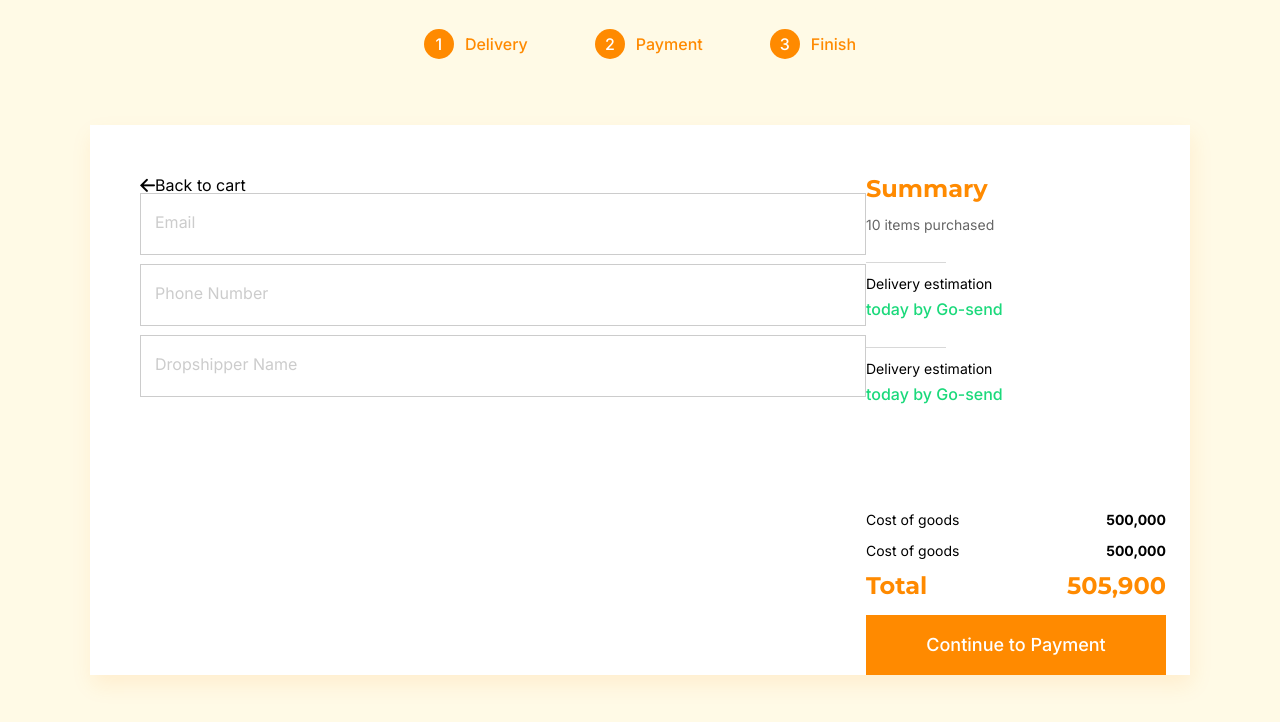
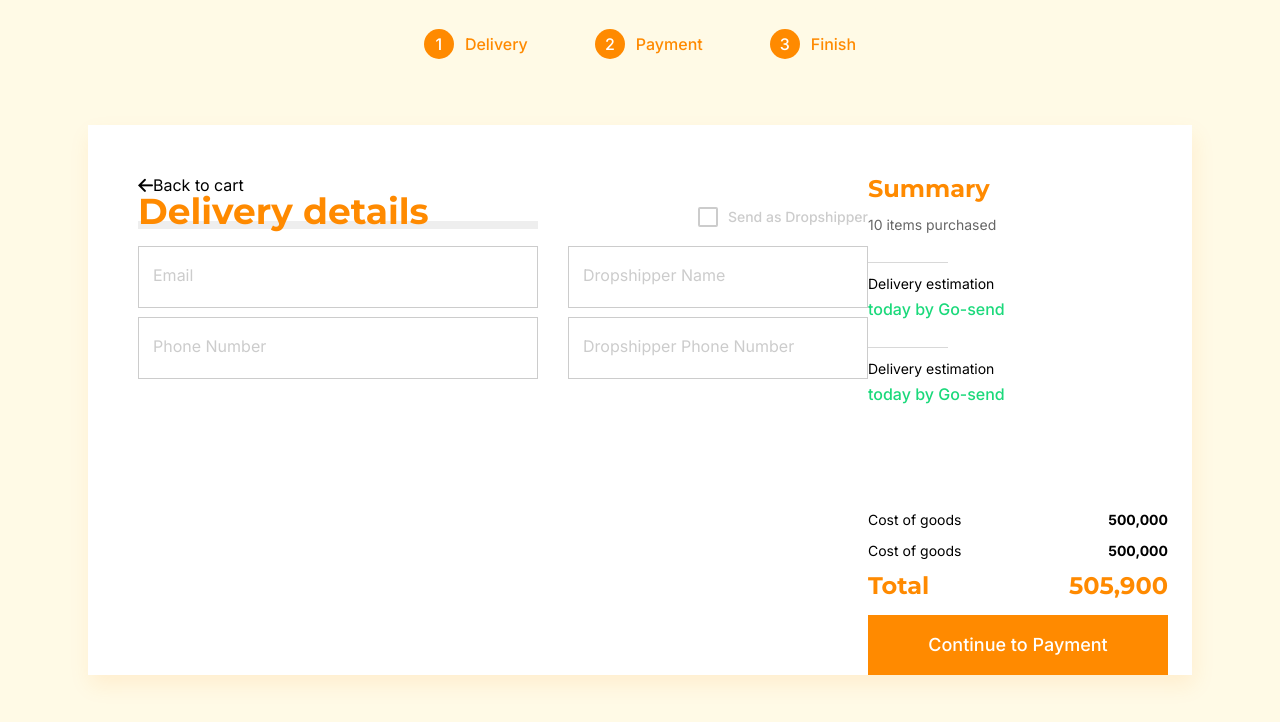
Before and after one commit to mahaldi/jakmall-technical-test, a Vue app: page /payment in a window 1280 px wide. Shown: the top 722 px of the page. Built offline with nearby package versions, Linux system fonts and the light colour scheme.

Commit message:
delivery details

```diff
--- a/src/components/forms/delivery-details/index.vue
+++ b/src/components/forms/delivery-details/index.vue
@@ -1,4 +1,9 @@
 <template>
+	<div class="delivery-details">
+
+		<div class="delivery-details__left">
+			<HeadingForm heading="Delivery details"/>
+			<div class="delivery-details__form-left">
 				<Form ref="form" :model="model" :rules="rules">
 					<FormItem prop="email">
 						<Input id="email" label="Email" v-model="model.email"/>
@@ -6,25 +11,58 @@
 					<FormItem prop="phone">
 						<Input id="phone" label="Phone Number" v-model="model.phone"/>
 					</FormItem>
+				</Form>
+			</div>
+		</div>
+
+		<div class="delivery-details__right">
+			<div class="delivery-details__checkbox">
+				<CheckBox v-model="isDropship" label="Send as Dropshipper" />
+			</div>
+			<div class="delivery-details__form-right">
+				<Form :model="modelDropShip" :rules="rulesDropShip">
 					<FormItem prop="dropshipName">
-				<Input id="dropshipName" label="Dropshipper Name" v-model="model.dropshipName" disabled/>
+						<Input id="dropshipName" label="Dropshipper Name" v-model="modelDropShip.dropshipName" :disabled="!isDropship"/>
+					</FormItem>
+					<FormItem prop="dropShipPhone">
+						<Input id="dropShipPhone" label="Dropshipper Phone Number" v-model="modelDropShip.dropShipPhone" :disabled="!isDropship"/>
 					</FormItem>
 				</Form>
+			</div>
+		</div>
+
+	</div>
 </template>
 <script>
 import Form from '@/components/forms'
 import FormItem from '@/components/forms/form-item'
 import Input from '@/components/input'
+import HeadingForm from '@/components/forms/heading-form'
+import CheckBox from '@/components/checkbox'
 
 export default {
 	data() {
+		let PhoneRegex = /^[+]*[(]{0,1}[0-9]{1,4}[)]{0,1}[-/,/0-9]*$/g
 		return {
+			isDropship: false,
 			model: {
 				email: '',
-				phone: '',
-				dropshipName: ''
+				phone: ''
 			},
-
+			modelDropShip: {
+				dropshipName: '',
+				dropShipPhone: ''
+			},
+			rulesDropShip: {
+				dropshipName: [
+					{ required: false, trigger: 'change' }
+				],
+				dropshipPhone: [
+					{ required: false, trigger: 'change' },
+					{ pattern : PhoneRegex, trigger: 'change'},
+					{ min: 6, max: 20, trigger: 'change'}
+				]
+			},
 			rules: {
 				email: [
 					{ required: true, trigger: 'change' },
@@ -32,19 +70,25 @@ export default {
 				],
 				phone: [
 					{ required: true, trigger: 'change' },
-					{ pattern : /^[+]*[(]{0,1}[0-9]{1,4}[)]{0,1}[-/,/0-9]*$/g, trigger: 'change'},
+					{ pattern : PhoneRegex, trigger: 'change'},
 					{ min: 6, max: 20, trigger: 'change'}
-				],
-				dropshipName: [
-					{ required: false, trigger: 'change' }
 				]
 			}
+		}
+	},
+	watch: {
+		isDropship(val) {
+			this.modelDropShip.dropshipName = ''
+			this.modelDropShip.dropShipPhone = ''
+			this.rulesDropShip.dropshipName[0].required = val
 		}
 	},
 	components: {
 		Form,
 		FormItem,
-		Input
+		Input,
+		HeadingForm,
+		CheckBox
 	}
 }
 </script>
--- a/src/components/forms/delivery-details/style.scss
+++ b/src/components/forms/delivery-details/style.scss
@@ -0,0 +1,22 @@
+.delivery-details {
+	$self: &;
+	display: flex;
+	&__left {
+		width: 400px;
+		margin-right: 30px;
+	}
+	&__right {
+		width: 300px;
+		margin-top: 14px;
+	}
+	&__checkbox {
+		text-align: right;
+		margin-bottom: 16.5px;
+	}
+	&__form-left {
+
+	}
+	&__form-right {
+
+	}
+}
```
Lines whose indentation alone changed are shown as unchanged.
